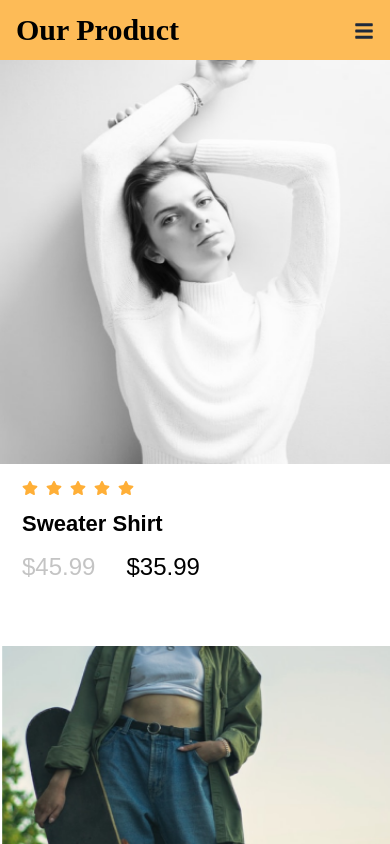
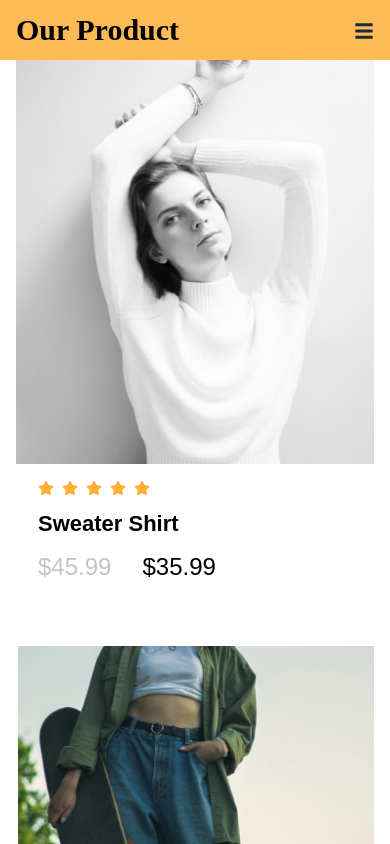
Before and after one commit to nazneen636/Fashion-Project, a React (Vite) app: page /product in a window 390 px wide. Shown: the top 844 px of the page. Built offline with nearby package versions, Linux system fonts and the light colour scheme.

Commit message:
add service

```diff
--- a/src/components/HotProduct.jsx
+++ b/src/components/HotProduct.jsx
@@ -72,7 +72,7 @@ const HotProduct = () => {
   return (
     <div
       id="hotProduct"
-      className="relative w-full z-10 grid grid-cols-1 md:grid-cols-4 gap-x-[30px] gap-y-[60px]"
+      className="relative px-4 md:px-0 w-full z-10 grid grid-cols-1 md:grid-cols-4 gap-x-[30px] gap-y-[60px]"
     >
       {products.map((item, index) => (
         <ProductItem
```
